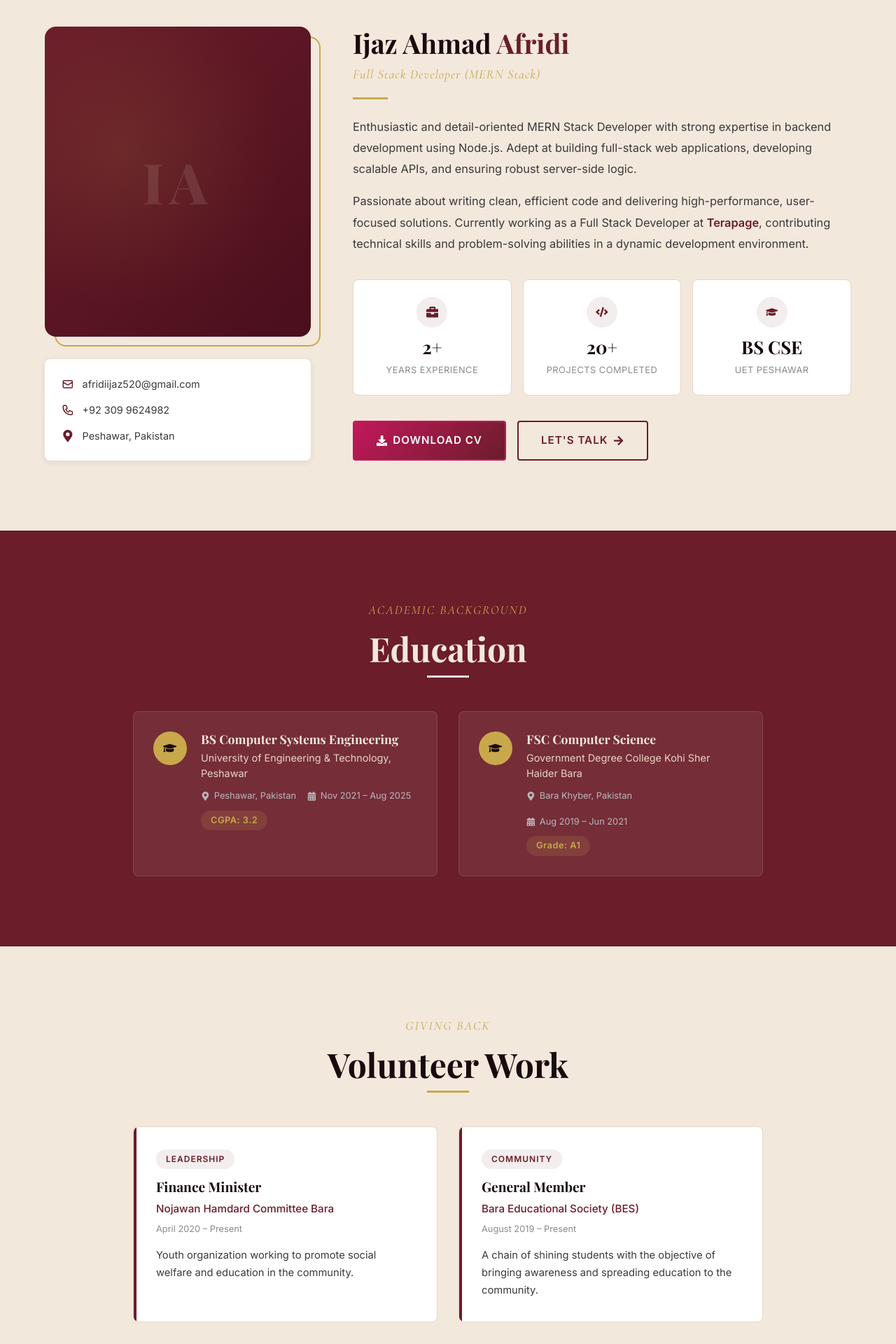
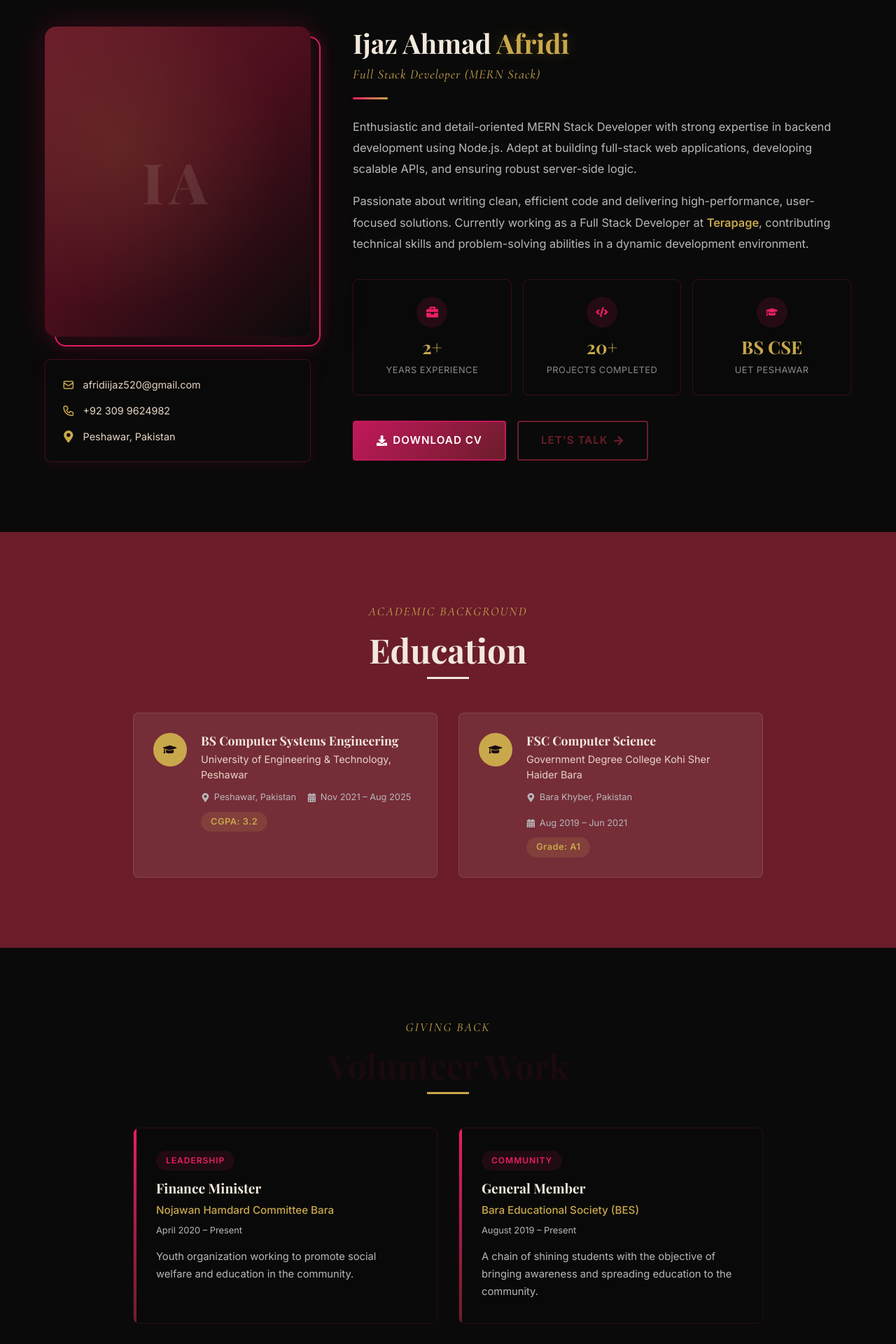
Before and after one commit to afridiijaz/ijaz-ahmad-portfolio, a React (Vite) app: page /about in a window 1280 px wide. Shown: the part 440-2360 px from the top of the page at 70% size. Built offline with nearby package versions, Linux system fonts and the light colour scheme; a web font is replaced by a local one.

Commit message:
I added the styling for the all the pages

```diff
--- a/index.html
+++ b/index.html
@@ -2,12 +2,12 @@
 <html lang="en">
   <head>
     <meta charset="UTF-8" />
-    <link rel="icon" type="image/svg+xml" href="/vite.svg" />
+    <link rel="icon" type="image/svg+xml" href="/pec photo.png" />
     <meta name="viewport" content="width=device-width, initial-scale=1.0" />
     <meta name="description" content="Ijaz Ahmad Afridi - Full Stack Developer Portfolio. Building modern, scalable web applications with clean code and exceptional user experiences." />
     <meta name="keywords" content="Ijaz Ahmad, Full Stack Developer, React, Node.js, Portfolio, Web Developer" />
     <meta name="author" content="Ijaz Ahmad Afridi" />
-    <title>Ijaz Ahmad Afridi | Full Stack Developer</title>
+    <title>Ijaz Ahmad Portfolio </title>
   </head>
   <body>
     <div id="root"></div>
--- a/src/pages/About/About.css
+++ b/src/pages/About/About.css
@@ -1,6 +1,19 @@
 /* ============================================
    ABOUT PAGE
    ============================================ */
+
+.about {
+  background-color: #0A0A0A;
+}
+
+/* Explicitly darken light sections */
+.about__content {
+  background-color: #0A0A0A;
+}
+
+.about__volunteer {
+  background-color: #0A0A0A;
+}
 
 /* Hero Banner */
 .about__hero {
@@ -28,7 +41,8 @@
   background: linear-gradient(
     135deg,
     var(--color-primary) 0%,
-    var(--color-primary-dark) 100%
+    var(--color-primary-dark) 50%,
+    #0A0A0A 100%
   );
   border-radius: var(--radius-lg);
   display: flex;
@@ -37,6 +51,7 @@
   position: relative;
   z-index: 1;
   overflow: hidden;
+  box-shadow: 0 0 40px rgba(233, 30, 99, 0.15), 0 0 80px rgba(107, 29, 42, 0.2);
 }
 
 .about__image-placeholder::before {
@@ -67,9 +82,10 @@
   left: 14px;
   right: -14px;
   bottom: -14px;
-  border: 2px solid var(--color-accent);
+  border: 2px solid var(--color-pink);
   border-radius: var(--radius-lg);
   z-index: 0;
+  box-shadow: 0 0 20px rgba(233, 30, 99, 0.2);
 }
 
 /* Quick Info */
@@ -78,9 +94,10 @@
   flex-direction: column;
   gap: 14px;
   padding: 24px;
-  background-color: var(--color-white);
+  background-color: rgba(10, 10, 10, 0.9);
+  border: 1px solid rgba(233, 30, 99, 0.25);
   border-radius: var(--radius-md);
-  box-shadow: var(--shadow-sm);
+  box-shadow: 0 4px 20px rgba(233, 30, 99, 0.08);
 }
 
 .about__info-item {
@@ -88,12 +105,12 @@
   align-items: center;
   gap: 12px;
   font-size: 0.9rem;
-  color: var(--color-gray-dark);
+  color: var(--color-cream-dark);
 }
 
 .about__info-icon {
   font-size: 1.1rem;
-  color: var(--color-primary);
+  color: var(--color-accent);
   flex-shrink: 0;
 }
 
@@ -101,10 +118,12 @@
 .about__name {
   font-size: clamp(1.8rem, 3vw, 2.5rem);
   margin-bottom: 6px;
+  color: var(--color-cream);
 }
 
 .about__name-accent {
-  color: var(--color-primary);
+  color: var(--color-accent);
+  text-shadow: 0 0 20px rgba(201, 168, 76, 0.3);
 }
 
 .about__role {
@@ -119,19 +138,20 @@
 .about__decorative-line {
   width: 50px;
   height: 3px;
-  background-color: var(--color-accent);
+  background: linear-gradient(90deg, var(--color-pink), var(--color-accent));
+  border-radius: 2px;
   margin-bottom: 24px;
 }
 
 .about__bio {
   font-size: 1.02rem;
   line-height: 1.85;
-  color: var(--color-gray-dark);
+  color: var(--color-gray-light);
   margin-bottom: 16px;
 }
 
 .about__bio strong {
-  color: var(--color-primary);
+  color: var(--color-accent);
   font-weight: 600;
 }
 
@@ -144,17 +164,18 @@
 }
 
 .about__highlight-card {
-  background-color: var(--color-white);
-  border: 1px solid var(--color-cream-dark);
+  background-color: rgba(10, 10, 10, 0.85);
+  border: 1px solid rgba(233, 30, 99, 0.2);
   border-radius: var(--radius-md);
   padding: 24px 16px;
   text-align: center;
   transition: var(--transition-normal);
+  backdrop-filter: blur(8px);
 }
 
 .about__highlight-card:hover {
-  border-color: var(--color-primary);
-  box-shadow: var(--shadow-md);
+  border-color: var(--color-pink);
+  box-shadow: 0 6px 24px var(--color-pink-glow);
   transform: translateY(-4px);
 }
 
@@ -164,11 +185,11 @@
   justify-content: center;
   width: 44px;
   height: 44px;
-  background-color: rgba(107, 29, 42, 0.08);
+  background-color: rgba(233, 30, 99, 0.12);
   border-radius: 50%;
   margin: 0 auto 12px;
   font-size: 1.1rem;
-  color: var(--color-primary);
+  color: var(--color-pink);
 }
 
 .about__highlight-value {
@@ -176,7 +197,7 @@
   font-family: var(--font-heading);
   font-size: 1.6rem;
   font-weight: 700;
-  color: var(--color-secondary);
+  color: var(--color-accent);
   line-height: 1.2;
   margin-bottom: 4px;
 }
@@ -292,13 +313,14 @@
 }
 
 .about__volunteer-card {
-  background-color: var(--color-white);
-  border: 1px solid var(--color-cream-dark);
+  background-color: rgba(10, 10, 10, 0.85);
+  border: 1px solid rgba(233, 30, 99, 0.15);
   border-radius: var(--radius-md);
   padding: 32px;
   transition: var(--transition-normal);
   position: relative;
   overflow: hidden;
+  backdrop-filter: blur(8px);
 }
 
 .about__volunteer-card::before {
@@ -308,19 +330,20 @@
   left: 0;
   width: 4px;
   height: 100%;
-  background-color: var(--color-primary);
+  background: linear-gradient(180deg, var(--color-pink), var(--color-primary));
 }
 
 .about__volunteer-card:hover {
-  box-shadow: var(--shadow-md);
+  border-color: var(--color-pink);
+  box-shadow: 0 6px 24px rgba(233, 30, 99, 0.12);
   transform: translateY(-4px);
 }
 
 .about__volunteer-badge {
   display: inline-block;
   padding: 4px 14px;
-  background-color: rgba(107, 29, 42, 0.08);
-  color: var(--color-primary);
+  background-color: rgba(233, 30, 99, 0.1);
+  color: var(--color-pink);
   border-radius: 20px;
   font-size: 0.75rem;
   font-weight: 600;
@@ -332,24 +355,25 @@
 .about__volunteer-card h4 {
   font-size: 1.2rem;
   margin-bottom: 6px;
+  color: var(--color-cream);
 }
 
 .about__volunteer-org {
   font-size: 0.95rem;
-  color: var(--color-primary);
+  color: var(--color-accent);
   font-weight: 500;
   margin-bottom: 4px;
 }
 
 .about__volunteer-period {
   font-size: 0.8rem;
-  color: var(--color-gray);
+  color: var(--color-gray-light);
   margin-bottom: 14px;
 }
 
 .about__volunteer-desc {
   font-size: 0.92rem;
-  color: var(--color-gray-dark);
+  color: var(--color-gray-light);
   line-height: 1.7;
 }
 
--- a/src/pages/Contact/Contact.css
+++ b/src/pages/Contact/Contact.css
@@ -1,6 +1,14 @@
 /* ============================================
    CONTACT PAGE
    ============================================ */
+
+.contact {
+  background-color: #0A0A0A;
+}
+
+.contact__content {
+  background-color: #0A0A0A;
+}
 
 /* Hero Banner */
 .contact__hero {
@@ -25,12 +33,15 @@
    ============================================ */
 
 .contact__info {
-  background-color: var(--color-secondary);
+  background-color: rgba(10, 10, 10, 0.9);
+  border: 1px solid rgba(233, 30, 99, 0.25);
   border-radius: var(--radius-lg);
   padding: 40px;
   color: var(--color-cream);
   position: relative;
   overflow: hidden;
+  backdrop-filter: blur(12px);
+  box-shadow: 0 4px 30px rgba(233, 30, 99, 0.08);
 }
 
 .contact__info::before {
@@ -38,11 +49,12 @@
   position: absolute;
   top: -60px;
   right: -60px;
-  width: 200px;
-  height: 200px;
+  width: 220px;
+  height: 220px;
   background: radial-gradient(
     circle,
-    rgba(107, 29, 42, 0.3) 0%,
+    rgba(233, 30, 99, 0.18) 0%,
+    rgba(107, 29, 42, 0.1) 40%,
     transparent 70%
   );
   pointer-events: none;
@@ -77,14 +89,15 @@
 .contact__info-icon {
   width: 44px;
   height: 44px;
-  background-color: var(--color-primary);
+  background: linear-gradient(135deg, var(--color-pink-dark), var(--color-primary));
   border-radius: 50%;
   display: flex;
   align-items: center;
   justify-content: center;
   font-size: 1rem;
-  color: var(--color-cream);
+  color: var(--color-white);
   flex-shrink: 0;
+  box-shadow: 0 4px 12px rgba(233, 30, 99, 0.25);
 }
 
 .contact__info-label {
@@ -144,10 +157,10 @@
 }
 
 .contact__social-link:hover {
-  background-color: var(--color-primary);
-  border-color: var(--color-primary);
+  background: linear-gradient(135deg, var(--color-pink-dark), var(--color-primary));
+  border-color: var(--color-pink);
   transform: translateY(-3px);
-  box-shadow: 0 6px 20px rgba(107, 29, 42, 0.4);
+  box-shadow: 0 6px 20px var(--color-pink-glow);
 }
 
 /* ============================================
@@ -175,7 +188,7 @@
 .contact__form-label {
   font-size: 0.82rem;
   font-weight: 600;
-  color: var(--color-secondary);
+  color: var(--color-cream-dark);
   letter-spacing: 0.5px;
   text-transform: uppercase;
 }
@@ -185,9 +198,9 @@
   width: 100%;
   padding: 14px 18px;
   font-size: 0.95rem;
-  color: var(--color-secondary);
-  background-color: var(--color-white);
-  border: 1.5px solid var(--color-cream-dark);
+  color: var(--color-cream);
+  background-color: rgba(10, 10, 10, 0.85);
+  border: 1.5px solid rgba(233, 30, 99, 0.2);
   border-radius: var(--radius-md);
   transition: var(--transition-normal);
   font-family: var(--font-body);
@@ -195,13 +208,14 @@
 
 .contact__form-input::placeholder,
 .contact__form-textarea::placeholder {
-  color: var(--color-gray-light);
+  color: var(--color-gray);
 }
 
 .contact__form-input:focus,
 .contact__form-textarea:focus {
-  border-color: var(--color-primary);
-  box-shadow: 0 0 0 3px rgba(107, 29, 42, 0.08);
+  border-color: var(--color-pink);
+  box-shadow: 0 0 0 3px rgba(233, 30, 99, 0.1);
+  outline: none;
 }
 
 .contact__form-textarea {
--- a/src/pages/Skills/Skills.css
+++ b/src/pages/Skills/Skills.css
@@ -1,6 +1,14 @@
 /* ============================================
    SKILLS PAGE
    ============================================ */
+
+.skills {
+  background-color: #0A0A0A;
+}
+
+.skills__content {
+  background-color: #0A0A0A;
+}
 
 /* Hero Banner */
 .skills__hero {
@@ -44,11 +52,12 @@
 .skills__category-title {
   font-size: 1.5rem;
   margin-bottom: 4px;
+  color: var(--color-accent);
 }
 
 .skills__category-desc {
   font-size: 0.92rem;
-  color: var(--color-gray);
+  color: var(--color-gray-light);
   line-height: 1.5;
 }
 
@@ -61,23 +70,24 @@
 
 /* Skill Card */
 .skills__card {
-  background-color: var(--color-white);
-  border: 1px solid var(--color-cream-dark);
+  background-color: rgba(15, 8, 10, 0.9);
+  border: 1px solid rgba(233, 30, 99, 0.15);
   border-radius: var(--radius-md);
   padding: 24px 18px;
   text-align: center;
   transition: var(--transition-normal);
   cursor: default;
+  backdrop-filter: blur(8px);
 }
 
 .skills__card:hover {
-  border-color: var(--color-primary);
-  box-shadow: var(--shadow-md);
+  border-color: var(--color-pink);
+  box-shadow: 0 6px 24px rgba(233, 30, 99, 0.15);
 }
 
 .skills__card-icon {
   font-size: 2rem;
-  color: var(--color-primary);
+  color: var(--color-accent);
   margin-bottom: 12px;
   display: flex;
   align-items: center;
@@ -88,7 +98,7 @@
   font-family: var(--font-body);
   font-size: 0.9rem;
   font-weight: 600;
-  color: var(--color-secondary);
+  color: var(--color-cream);
   margin-bottom: 14px;
 }
 
@@ -96,7 +106,7 @@
 .skills__card-bar {
   width: 100%;
   height: 4px;
-  background-color: var(--color-cream-dark);
+  background-color: rgba(255, 255, 255, 0.08);
   border-radius: 2px;
   overflow: hidden;
   margin-bottom: 8px;
@@ -110,19 +120,19 @@
 .skills__card-level {
   font-size: 0.75rem;
   font-weight: 600;
-  color: var(--color-gray);
+  color: var(--color-accent);
 }
 
 /* Alternate Category Styling */
 .skills__category--alt .skills__card {
-  background-color: var(--color-cream);
-  border-color: transparent;
+  background-color: rgba(26, 10, 14, 0.7);
+  border-color: rgba(201, 168, 76, 0.12);
 }
 
 .skills__category--alt .skills__card:hover {
-  background-color: var(--color-white);
-  border-color: var(--color-accent);
-  box-shadow: var(--shadow-md);
+  background-color: rgba(15, 8, 10, 0.9);
+  border-color: var(--color-pink);
+  box-shadow: 0 6px 24px rgba(233, 30, 99, 0.15);
 }
 
 /* ============================================
```
Also changed, not shown: src/pages/Experience/Experience.css (+31 -19 lines), src/pages/Projects/Projects.css (+33 -23 lines).
